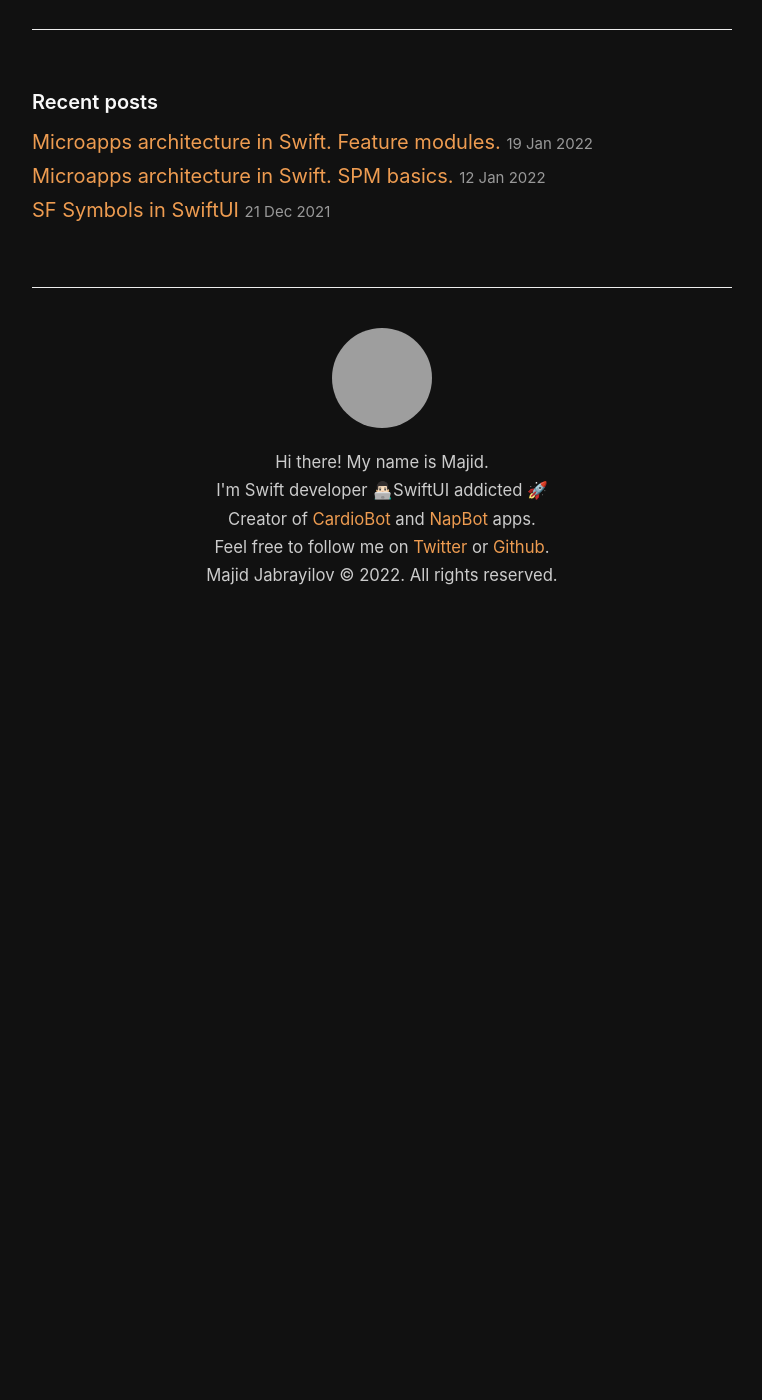
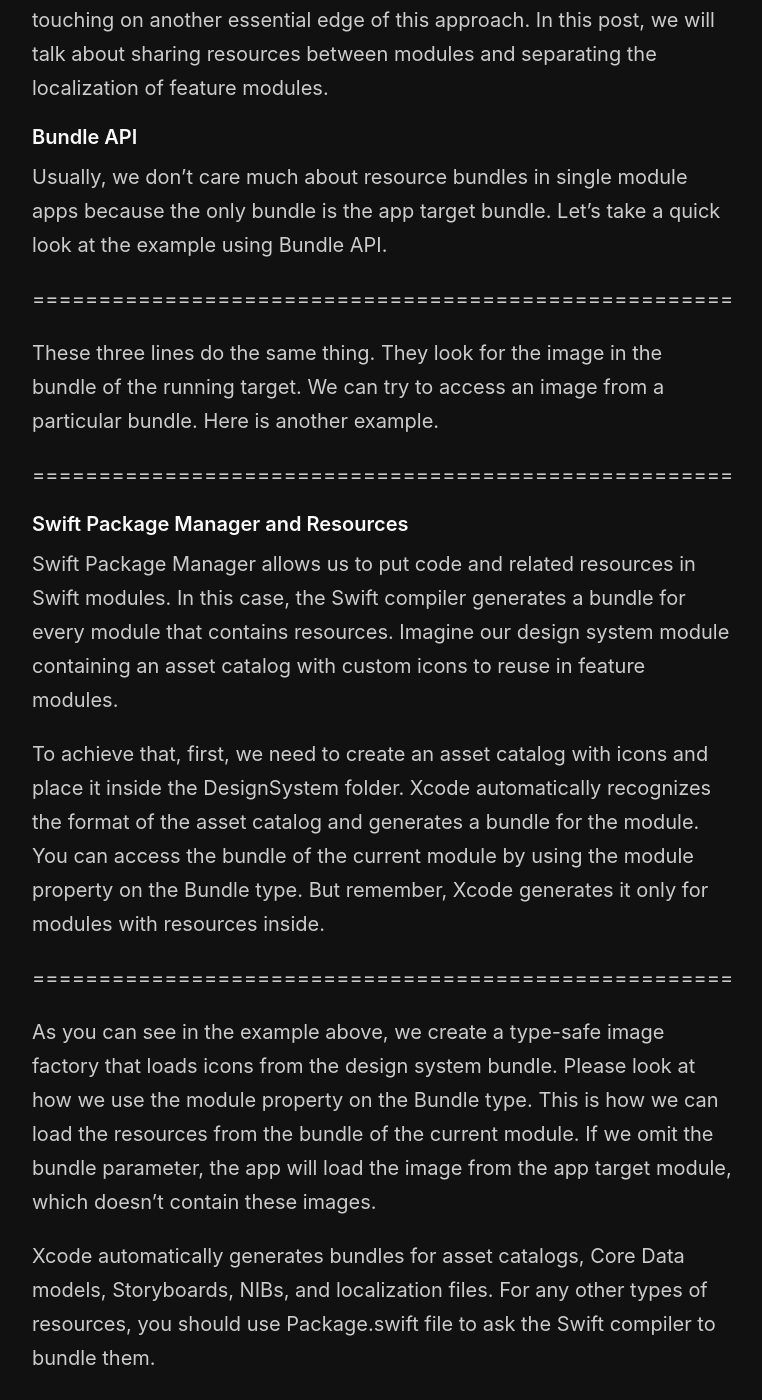
Before and after one commit to mecid/mecid.github.io, a Jekyll site: the page built from _posts/2022-01-26-microapps-architecture-in-swift-resources-and-localization.md, in a window 1280 px wide and 1400 px high, scrolled down 344 px. Shown: the whole window, without its empty margins (258-1020 px from the left). Built offline with Jekyll 4.4.1, drawn with Linux system fonts in a browser that asks for light colours; before the commit the page ends 974 px from its top, so only the background shows below that; some of the changed text lies outside the part shown; grey boxes are pictures that could not be loaded.

Commit message:
resources post content added

```diff
--- a/_posts/2022-01-26-microapps-architecture-in-swift-resources-and-localization.md
+++ b/_posts/2022-01-26-microapps-architecture-in-swift-resources-and-localization.md
@@ -2,3 +2,53 @@
 title: Microapps architecture in Swift. Resources and localization.
 layout: post
 ---
+
+This week we will continue the topic of microapps architecture by touching on another essential edge of this approach. In this post, we will talk about sharing resources between modules and separating the localization of feature modules.
+
+#### Bundle API
+Usually, we don't care much about resource bundles in single module apps because the only bundle is the app target bundle. Let's take a quick look at the example using Bundle API.
+
+=====================================================
+
+These three lines do the same thing. They look for the image in the bundle of the running target. We can try to access an image from a particular bundle. Here is another example.
+
+=====================================================
+
+#### Swift Package Manager and Resources
+Swift Package Manager allows us to put code and related resources in Swift modules. In this case, the Swift compiler generates a bundle for every module that contains resources. Imagine our design system module containing an asset catalog with custom icons to reuse in feature modules.
+
+To achieve that, first, we need to create an asset catalog with icons and place it inside the DesignSystem folder. Xcode automatically recognizes the format of the asset catalog and generates a bundle for the module. You can access the bundle of the current module by using the module property on the Bundle type. But remember, Xcode generates it only for modules with resources inside.
+
+=====================================================
+
+As you can see in the example above, we create a type-safe image factory that loads icons from the design system bundle. Please look at how we use the module property on the Bundle type. This is how we can load the resources from the bundle of the current module. If we omit the bundle parameter, the app will load the image from the app target module, which doesn't contain these images.
+
+Xcode automatically generates bundles for asset catalogs, Core Data models, Storyboards, NIBs, and localization files. For any other types of resources, you should use Package.swift file to ask the Swift compiler to bundle them.
+
+=====================================================
+
+The design system module contains the Resources folder with fonts and different PNGs that I want to bundle with my module. Unfortunately, Xcode doesn't recognize them automatically, but we can bundle them manually via a few lines of code in the Package.swift file. There are two ways of bundling resources in Swift modules. We can process or copy them directly in the bundle.
+
+When you choose processing resources, Xcode applies platform-specific rules for compressing files, when you select copying, Xcode copies files simply by keeping the structure of the sub-directories.
+
+#### Swift Package Manager and Localization
+Swift Packages support localization out of the box. Every feature module should contain its localization file and be ready to build and run as a separate microapp. We can quickly achieve that by enabling localization in the Package.swift file by adding a single line of code.
+
+=====================================================
+
+We added the defaultLocalization parameter to the package declaration in the example above. This parameter is necessary if you want to support localization. Now you can create en.lproj, es.lproj, or any-locale-identifier.lproj folders in your module to place your Localizable.strings file with particular translations. Remember that you still need to specify the bundle whenever you want to access the localization of the current module.
+
+=====================================================
+
+We should learn from SwiftUI views how to leverage the power of modules while modeling the public interfaces of our custom views. For example, the design system module contains a generic view that I use as an empty or error view. I will use it in various feature modules with different localizations coming from different bundles.
+
+=====================================================
+
+As you can see in the example above, we define a public init that accepts the module to retrieve localization. Without this parameter, the view can access only the main or its bundle. But we need to access bundles of various feature modules. That's why we have to introduce an optional bundle parameter.
+
+=====================================================
+
+#### Conclusion
+This week we learned how to use resources within microapps architecture. We also learned how to encapsulate localization inside the feature modules. There are two rules which I use to build well-separated modules.
+
+First, I try to encapsulate the resources inside the module that uses them. Feature modules contain the localization strings they need. Second, create a type-safe public API for retrieving shared resources, as we do in the design system module, to get the icons across different feature modules.
```
